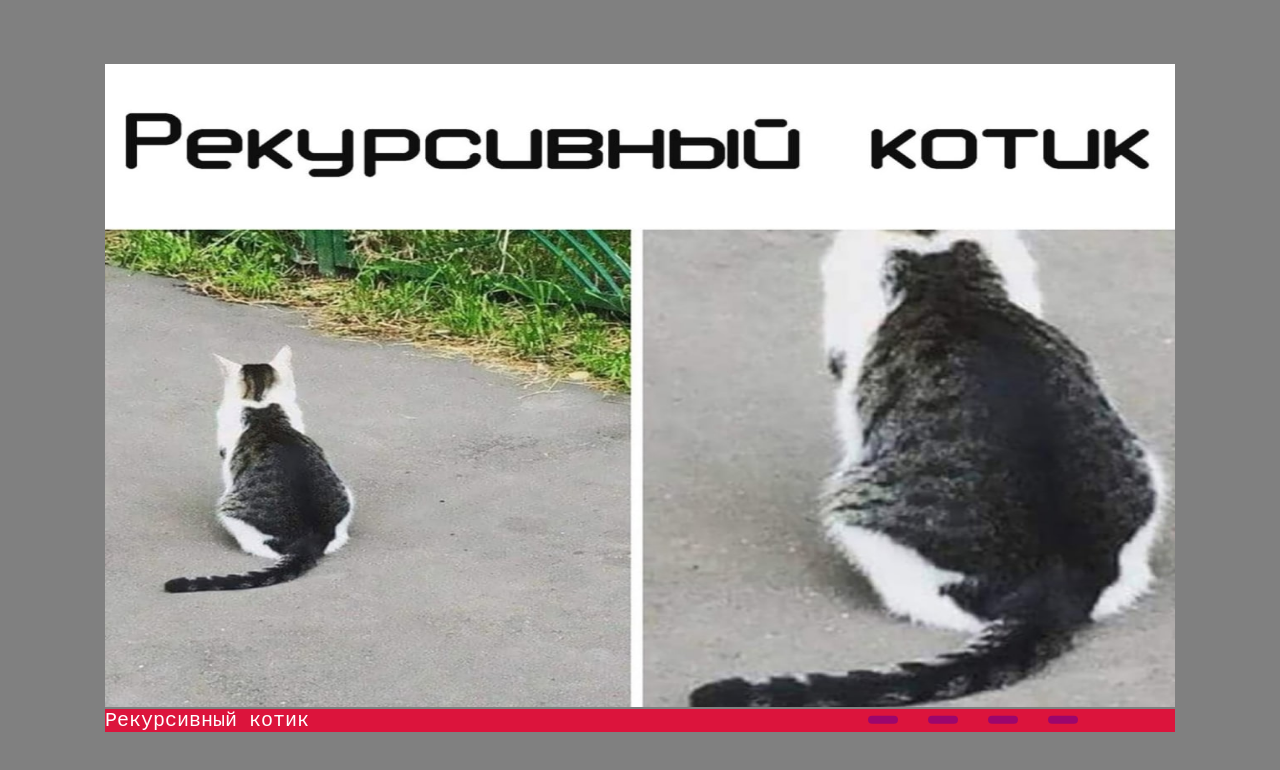
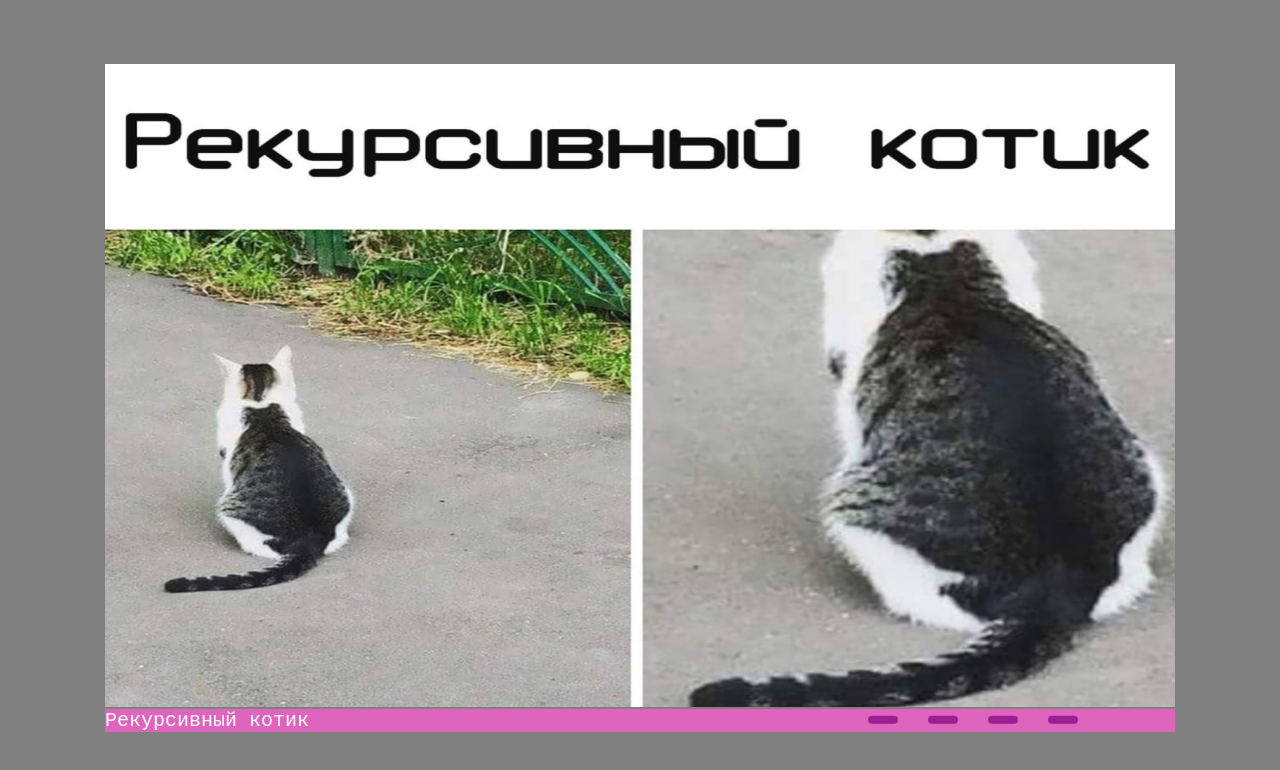
Before and after one commit to yuliaN145/cssMemSlider, a plain HTML site: page cssMemSlider/index.html in a window 1280 px wide. Drawn offline with Linux system fonts and the light colour scheme.

Commit message:
fix: change color p(Mon, Mar 16.05.2022, 23.43.15)

```diff
--- a/cssMemSlider/style.css
+++ b/cssMemSlider/style.css
@@ -17,7 +17,7 @@ body {
 }
 p {
     color: white;
-    background-color: crimson;
+    background-color: #DF64BD;
     font-family: 'Courier New', Courier, sans-serif;
     font-size: 2rem;
 }
```
